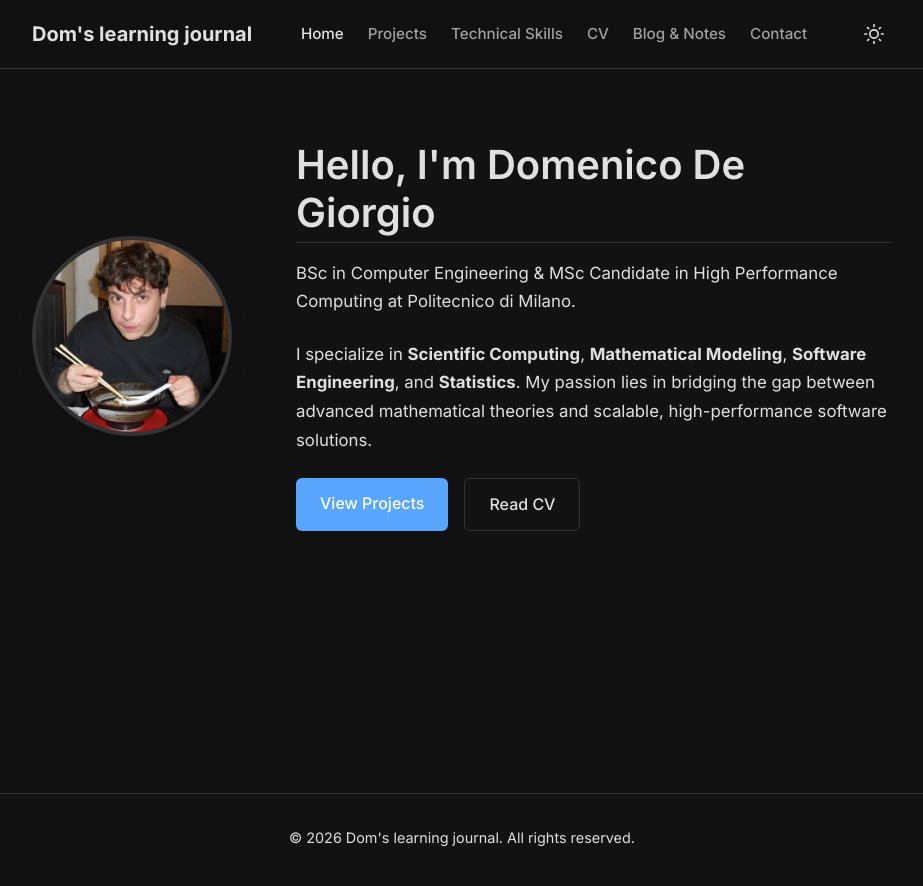
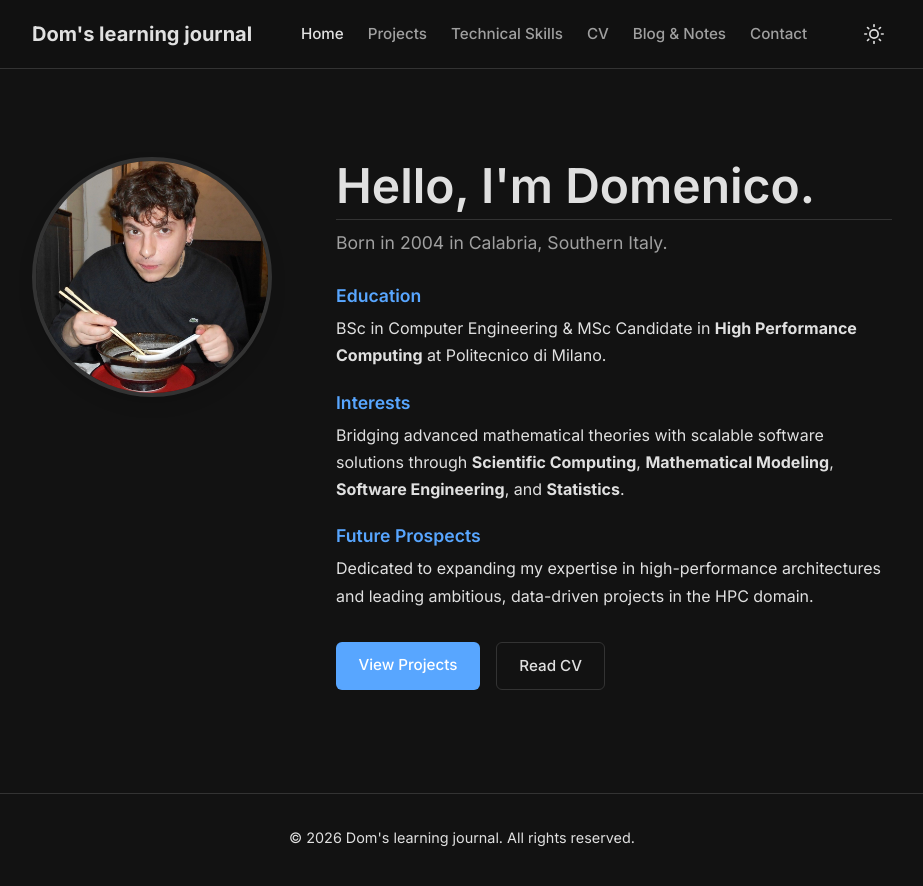
Before and after one commit to DomDegi/domdegi.github.io, a Jekyll site: the page built from index.markdown, in a window 1280 px wide. Shown: the top 886 px of the page, without its empty margins (178-1101 px from the left). Built offline with Jekyll 4.4.1, drawn with Linux system fonts in a browser that asks for light colours.

Commit message:
changed home

```diff
--- a/index.markdown
+++ b/index.markdown
@@ -4,18 +4,40 @@ title: Home
 permalink: /
 ---
 
-<section class="hero">
-  <img src="{{ '/assets/images/profile-placeholder.jpg' | relative_url }}" alt="Domenico De Giorgio" class="hero-profile" />
+<section class="hero" style="align-items: flex-start; margin-top: 3rem;">
+  <img src="{{ '/assets/images/profile-placeholder.jpg' | relative_url }}" alt="Domenico De Giorgio" class="hero-profile" style="width: 240px; height: 240px; flex-shrink: 0;" />
   <div class="hero-content">
-    <h1>Hello, I'm Domenico De Giorgio</h1>
-    <p class="hero-subtitle">BSc in Computer Engineering & MSc Candidate in High Performance Computing at Politecnico di Milano.</p>
-    <p>
-      I specialize in <strong>Scientific Computing</strong>, <strong>Mathematical Modeling</strong>, <strong>Software Engineering</strong>, and <strong>Statistics</strong>.
-      My passion lies in bridging the gap between advanced mathematical theories and scalable, high-performance software solutions.
+    <h1 style="font-size: 3rem; margin-bottom: 0.5rem;">Hello, I'm Domenico.</h1>
+    <p class="hero-subtitle" style="font-size: 1.1rem; color: var(--text-muted); margin-bottom: 1.5rem; font-weight: 400;">
+      Born in 2004 in Calabria, Southern Italy.
     </p>
-    <div class="hero-actions" style="margin-top: 1.5rem; display: flex; gap: 1rem;">
-      <a href="{{ '/projects/' | relative_url }}" class="btn" style="background: var(--accent-color); color: #fff; padding: 0.8rem 1.5rem; border-radius: 6px; font-weight: 500;">View Projects</a>
-      <a href="{{ '/cv/' | relative_url }}" class="btn" style="border: 1px solid var(--border-color); color: var(--text-color); padding: 0.8rem 1.5rem; border-radius: 6px; font-weight: 500;">Read CV</a>
+
+    <div style="display: flex; flex-direction: column; gap: 1.2rem; margin-bottom: 2rem;">
+      <div>
+        <h3 style="font-size: 1.1rem; color: var(--accent-color); margin-bottom: 0.3rem; margin-top: 0;">Education</h3>
+        <p style="margin: 0; font-size: 1rem; color: var(--text-color);">
+          BSc in Computer Engineering & MSc Candidate in <strong>High Performance Computing</strong> at Politecnico di Milano.
+        </p>
+      </div>
+
+      <div>
+        <h3 style="font-size: 1.1rem; color: var(--accent-color); margin-bottom: 0.3rem; margin-top: 0;">Interests</h3>
+        <p style="margin: 0; font-size: 1rem; color: var(--text-color);">
+          Bridging advanced mathematical theories with scalable software solutions through <strong>Scientific Computing</strong>, <strong>Mathematical Modeling</strong>, <strong>Software Engineering</strong>, and <strong>Statistics</strong>.
+        </p>
+      </div>
+
+      <div>
+        <h3 style="font-size: 1.1rem; color: var(--accent-color); margin-bottom: 0.3rem; margin-top: 0;">Future Prospects</h3>
+        <p style="margin: 0; font-size: 1rem; color: var(--text-color);">
+          Dedicated to expanding my expertise in high-performance architectures and leading ambitious, data-driven projects in the HPC domain.
+        </p>
+      </div>
+    </div>
+
+    <div class="hero-actions" style="display: flex; gap: 1rem;">
+      <a href="{{ '/projects/' | relative_url }}" class="btn" style="background: var(--accent-color); color: #fff; padding: 0.7rem 1.4rem; border-radius: 6px; font-weight: 500; font-size: 0.95rem;">View Projects</a>
+      <a href="{{ '/cv/' | relative_url }}" class="btn" style="border: 1px solid var(--border-color); color: var(--text-color); padding: 0.7rem 1.4rem; border-radius: 6px; font-weight: 500; font-size: 0.95rem;">Read CV</a>
     </div>
   </div>
 </section>
```
